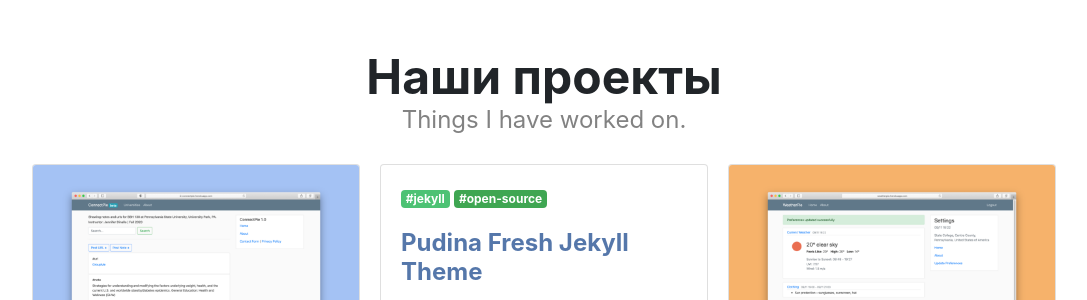
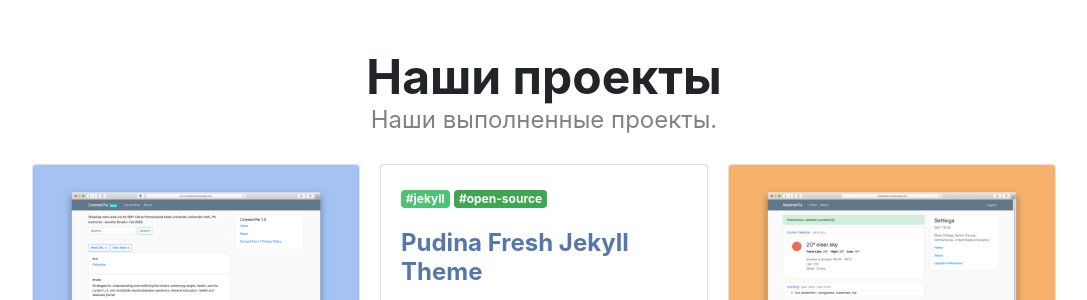
Before and after one commit to RedShadow-play/pm-profiru-82335, a Jekyll site: the page built from pages/projects.html, in a window 1280 px wide. Shown: the part 172-472 px from the top of the page, without its empty margins (96-1183 px from the left). Built offline with Jekyll 4.4.1, drawn with Linux system fonts in a browser that asks for light colours; nearby versions of some CDN libraries; a style sheet for code colours, icons or effects is not loaded.

Commit message:
projects.html: changed

```diff
--- a/pages/projects.html
+++ b/pages/projects.html
@@ -1,7 +1,7 @@
 ---
 layout: page
 title: Наши проекты
-subtitle: Things I have worked on.
+subtitle: Наши выполненные проекты.
 description: Pudhina Fresh projects page – A minimal yet feature-rich Jekyll theme made for personal websites and blogs.
 permalink: /projects
 sitemap:
```
